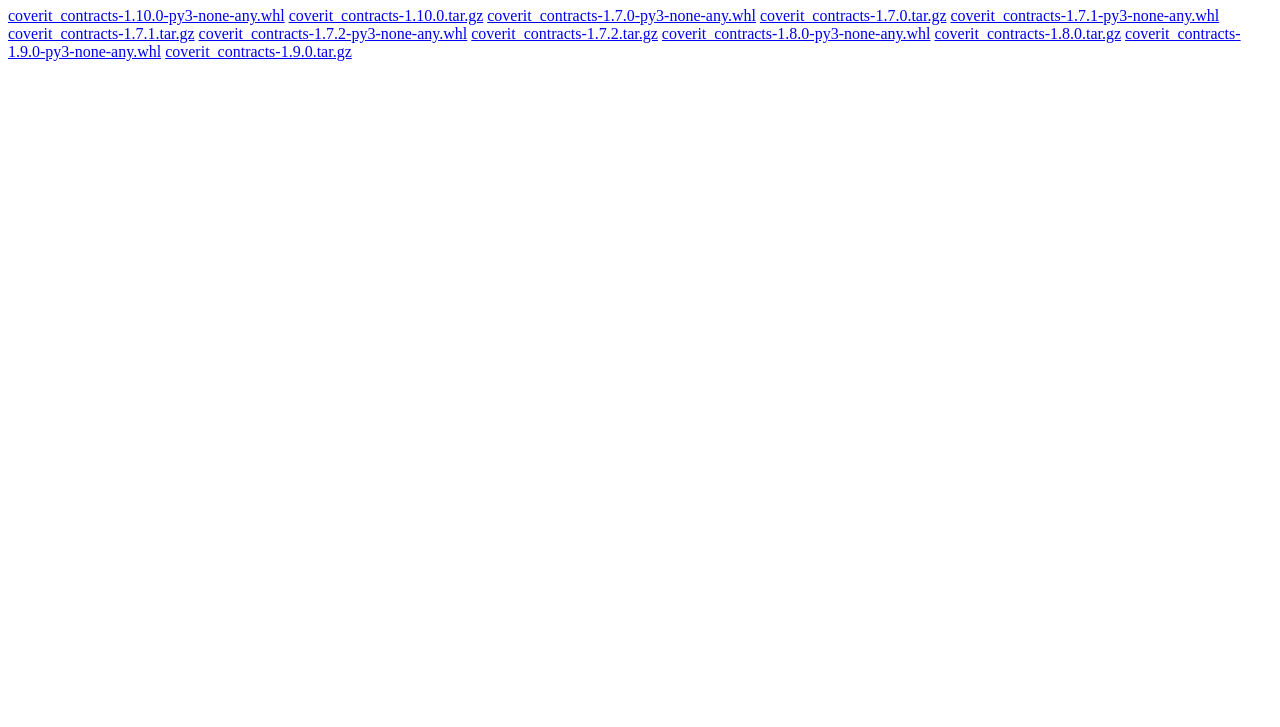
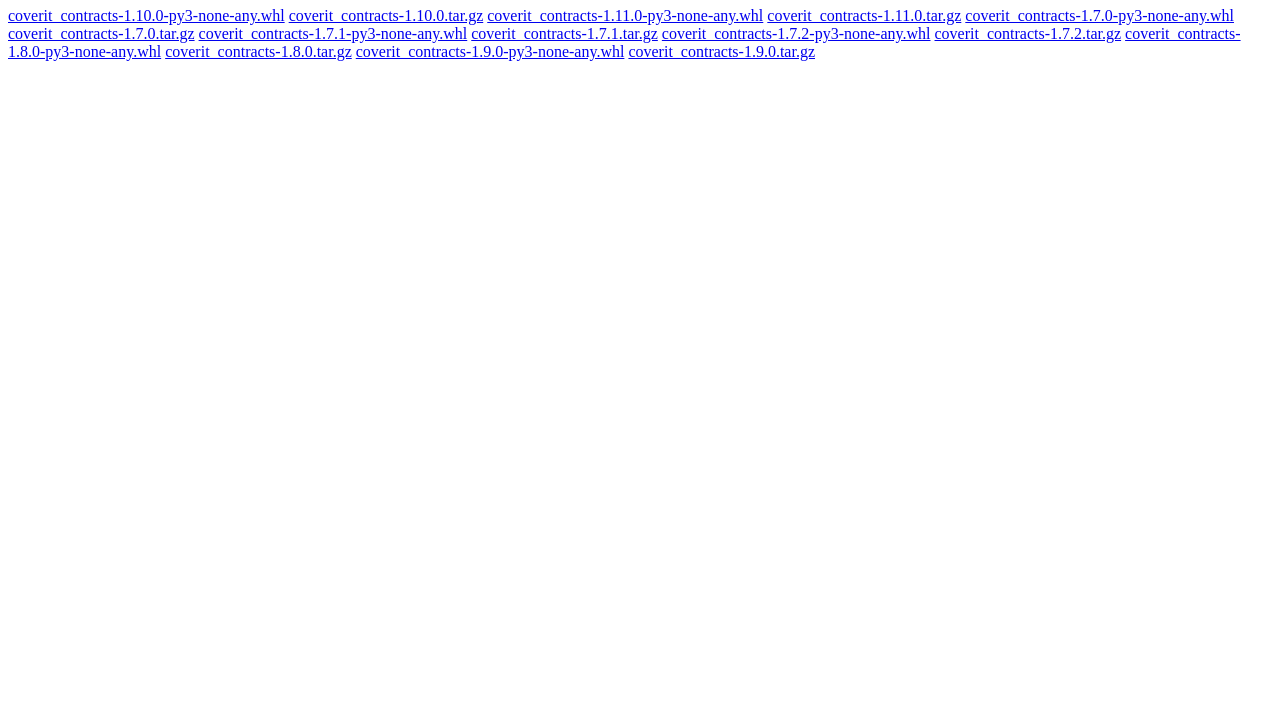
Before and after one commit to CoveritLabs/coverit-contracts, a plain HTML site: page simple/coverit-contracts/index.html in a window 1280 px wide. Shown: the part 73-800 px from the top of the page. Drawn offline with Linux system fonts and the light colour scheme.

Commit message:
chore: publish python v1.11.0

```diff
--- a/simple/coverit-contracts/index.html
+++ b/simple/coverit-contracts/index.html
@@ -4,6 +4,8 @@
 <h1>Links for coverit-contracts</h1>
     <a href="https://coveritlabs.github.io/coverit-contracts/packages/coverit_contracts-1.10.0-py3-none-any.whl">coverit_contracts-1.10.0-py3-none-any.whl</a>
     <a href="https://coveritlabs.github.io/coverit-contracts/packages/coverit_contracts-1.10.0.tar.gz">coverit_contracts-1.10.0.tar.gz</a>
+    <a href="https://coveritlabs.github.io/coverit-contracts/packages/coverit_contracts-1.11.0-py3-none-any.whl">coverit_contracts-1.11.0-py3-none-any.whl</a>
+    <a href="https://coveritlabs.github.io/coverit-contracts/packages/coverit_contracts-1.11.0.tar.gz">coverit_contracts-1.11.0.tar.gz</a>
     <a href="https://coveritlabs.github.io/coverit-contracts/packages/coverit_contracts-1.7.0-py3-none-any.whl">coverit_contracts-1.7.0-py3-none-any.whl</a>
     <a href="https://coveritlabs.github.io/coverit-contracts/packages/coverit_contracts-1.7.0.tar.gz">coverit_contracts-1.7.0.tar.gz</a>
     <a href="https://coveritlabs.github.io/coverit-contracts/packages/coverit_contracts-1.7.1-py3-none-any.whl">coverit_contracts-1.7.1-py3-none-any.whl</a>
```
Also changed, not shown: 2 other files.
